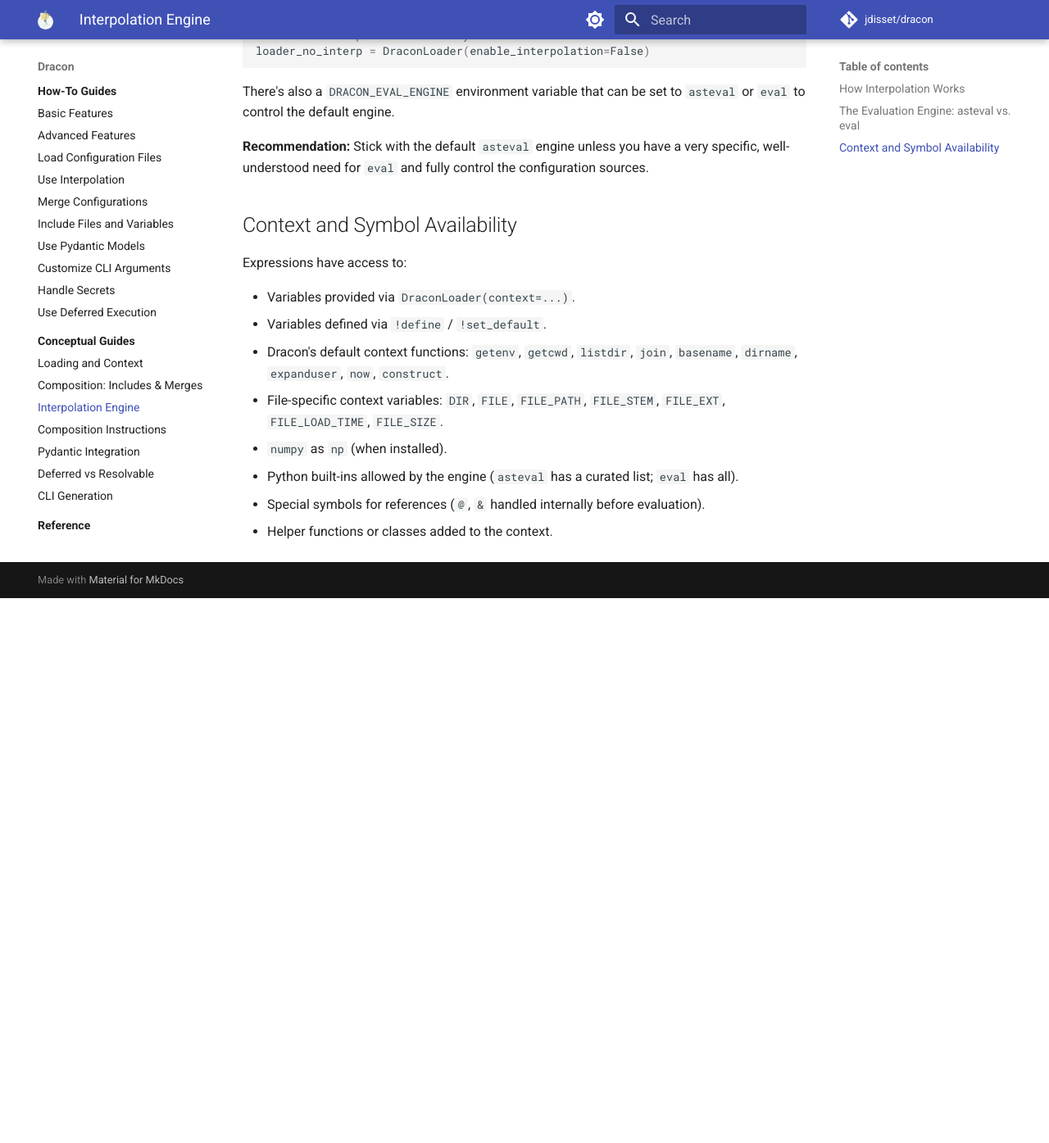
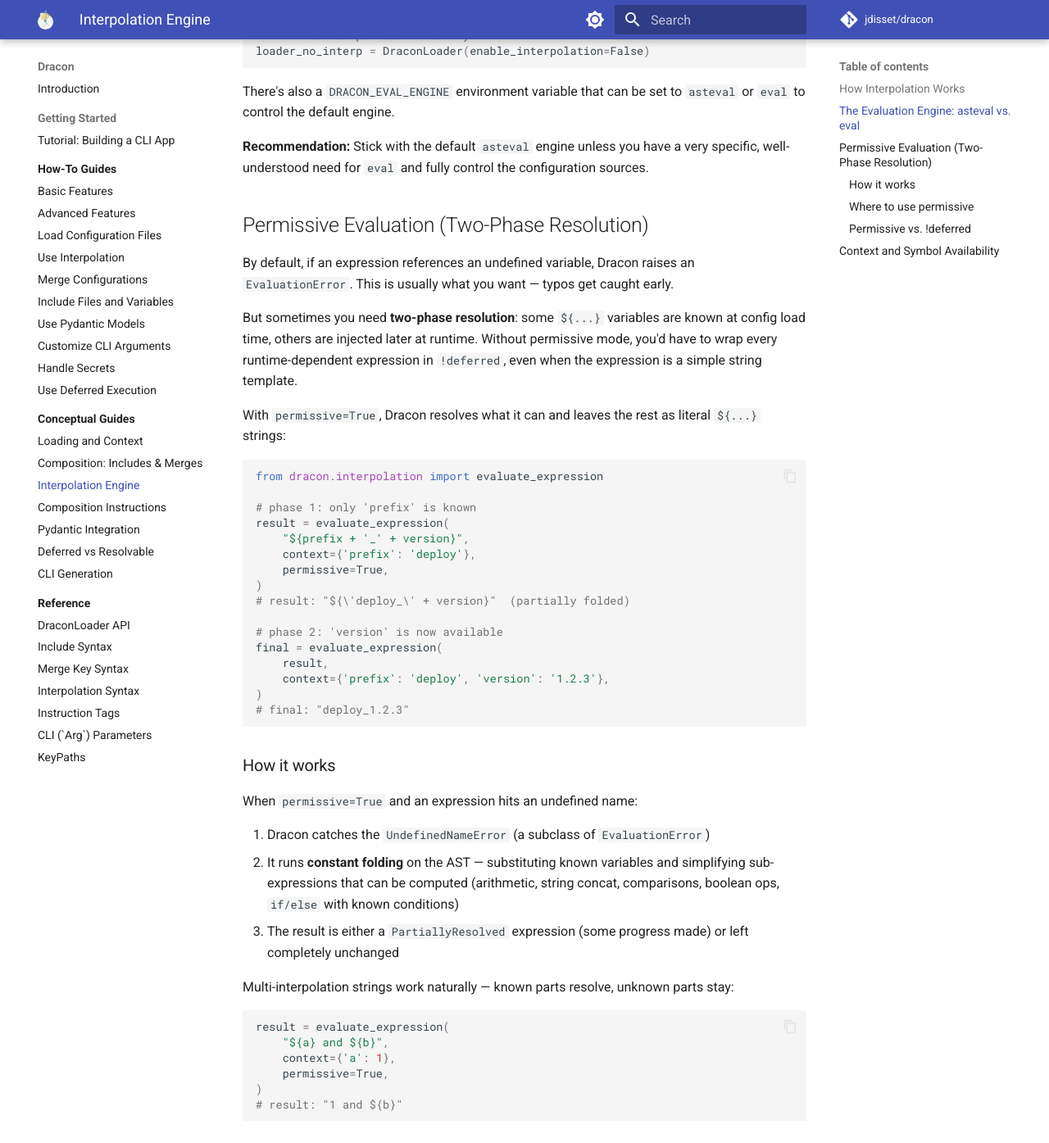
Before and after one commit to jdisset/dracon, an MkDocs documentation site: the page built from docs/concepts/interpolation.md, in a window 1280 px wide and 1400 px high, scrolled down 1843 px. Shown: the top 1395 px of the window at 82% size. Built offline with MkDocs 1.6.1 and Material for MkDocs 9.7.7, drawn with Linux system fonts in a browser that asks for light colours; comment, search, counter and statistics services are not loaded; before the commit the page ends 2573 px from its top, so only the background shows below that; some of the changed text lies outside the part shown.

Commit message:
add permissive evaluation mode docs

````diff
--- a/docs/concepts/interpolation.md
+++ b/docs/concepts/interpolation.md
@@ -50,6 +50,76 @@ There's also a `DRACON_EVAL_ENGINE` environment variable that can be set to `ast
 
 **Recommendation:** Stick with the default `asteval` engine unless you have a very specific, well-understood need for `eval` and fully control the configuration sources.
 
+## Permissive Evaluation (Two-Phase Resolution)
+
+By default, if an expression references an undefined variable, Dracon raises an `EvaluationError`. This is usually what you want — typos get caught early.
+
+But sometimes you need **two-phase resolution**: some `${...}` variables are known at config load time, others are injected later at runtime. Without permissive mode, you'd have to wrap every runtime-dependent expression in `!deferred`, even when the expression is a simple string template.
+
+With `permissive=True`, Dracon resolves what it can and leaves the rest as literal `${...}` strings:
+
+```python
+from dracon.interpolation import evaluate_expression
+
+# phase 1: only 'prefix' is known
+result = evaluate_expression(
+    "${prefix + '_' + version}",
+    context={'prefix': 'deploy'},
+    permissive=True,
+)
+# result: "${\'deploy_\' + version}"  (partially folded)
+
+# phase 2: 'version' is now available
+final = evaluate_expression(
+    result,
+    context={'prefix': 'deploy', 'version': '1.2.3'},
+)
+# final: "deploy_1.2.3"
+```
+
+### How it works
+
+When `permissive=True` and an expression hits an undefined name:
+
+1. Dracon catches the `UndefinedNameError` (a subclass of `EvaluationError`)
+2. It runs **constant folding** on the AST — substituting known variables and simplifying sub-expressions that can be computed (arithmetic, string concat, comparisons, boolean ops, `if/else` with known conditions)
+3. The result is either a `PartiallyResolved` expression (some progress made) or left completely unchanged
+
+Multi-interpolation strings work naturally — known parts resolve, unknown parts stay:
+
+```python
+result = evaluate_expression(
+    "${a} and ${b}",
+    context={'a': 1},
+    permissive=True,
+)
+# result: "1 and ${b}"
+```
+
+### Where to use `permissive`
+
+The `permissive` parameter is available on:
+
+- `evaluate_expression(..., permissive=True)` — the core function
+- `do_safe_eval(..., permissive=True)` — low-level eval
+- `InterpolableNode.evaluate(..., permissive=True)` — node-level
+- `LazyInterpolable(value, permissive=True)` — lazy wrapper
+- `resolve_all_lazy(obj, permissive=True)` — bulk resolution
+- `Dracontainer.resolve_all_lazy(permissive=True)` — container method
+
+### Permissive vs. `!deferred`
+
+Both handle "not yet available" values, but they solve different problems:
+
+| | Permissive eval | `!deferred` |
+|---|---|---|
+| **Scope** | Individual `${...}` expressions | Entire YAML subtrees |
+| **Result** | String with unresolved `${...}` markers | `DeferredNode` object |
+| **Use case** | Template strings with mixed known/unknown vars | Complex objects that need runtime construction |
+| **Resolution** | Call `evaluate_expression` again with full context | Call `construct(node, context={...})` |
+
+Use permissive eval when you have simple template strings where some variables arrive later. Use `!deferred` when entire object branches need runtime construction with Python objects (models, connections, etc.).
+
 ## Context and Symbol Availability
 
 Expressions have access to:
````
Also changed, not shown: docs/reference/interpolation_syntax.md (+24 -0 lines).
